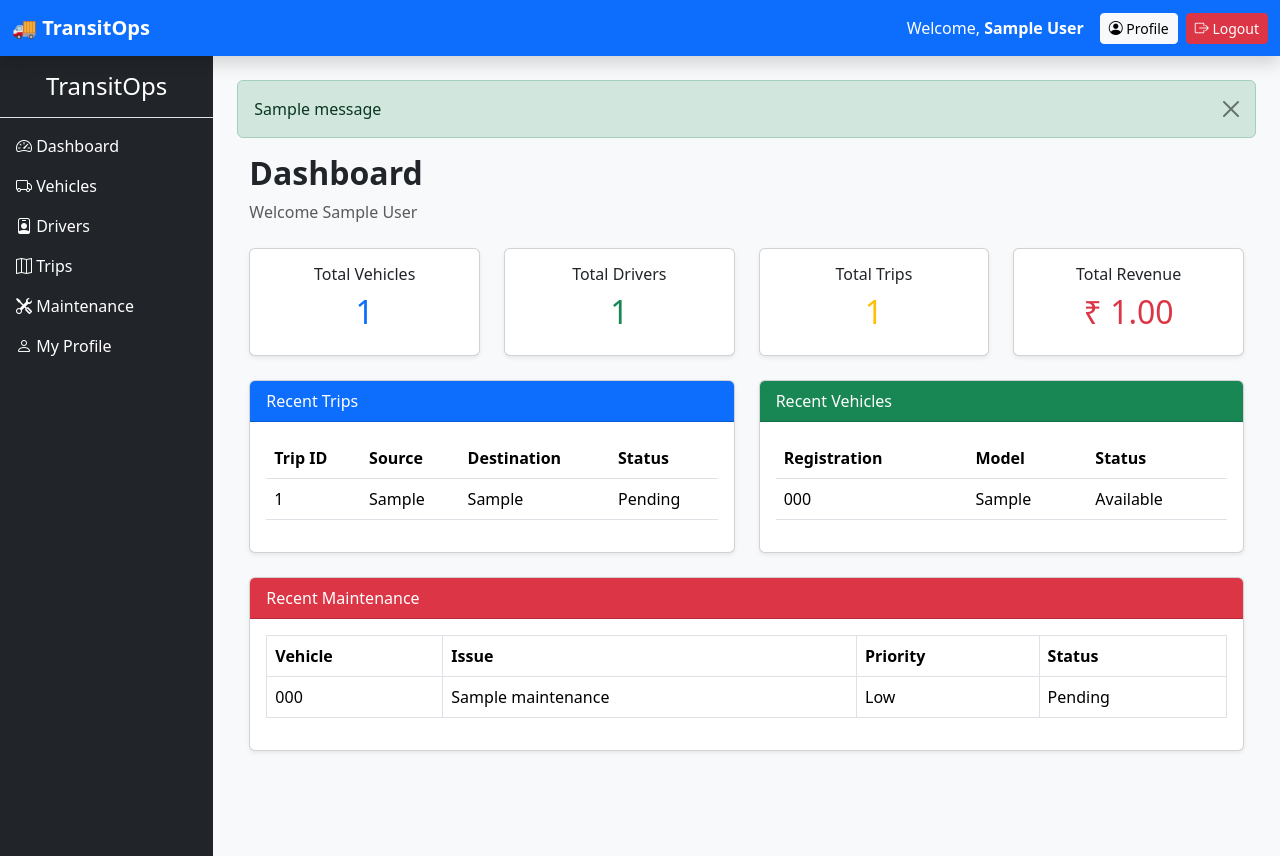
After one commit to Krishn2607/TransitOPS, a Django app: page /dashboard/ in a window 1280 px wide. The commit adds this page. Run offline with Django 5.2, Linux system fonts and the light colour scheme; a user stored in the database is signed in; tables that the repository leaves empty hold one stand-in row (values such as "Sample post"); one stand-in notice (Sample message) is shown.

Commit message:
dashboard compeleted

```diff
--- a/TransitOps/TransitOps/urls.py
+++ b/TransitOps/TransitOps/urls.py
@@ -23,7 +23,8 @@ from django.conf.urls.static import static
 urlpatterns = [
     path("admin/", admin.site.urls),
 
-    path("", include("accounts.urls")),        # Accounts
+    path("", include("accounts.urls")),
+    path("", include("dashboard.urls")),
 
 ]
 
--- a/TransitOps/dashboard/apps.py
+++ b/TransitOps/dashboard/apps.py
@@ -2,4 +2,5 @@ from django.apps import AppConfig
 
 
 class DashboardConfig(AppConfig):
-    name = 'dashboard'
+    default_auto_field = "django.db.models.BigAutoField"
+    name = "dashboard"
--- a/TransitOps/dashboard/urls.py
+++ b/TransitOps/dashboard/urls.py
@@ -1,4 +1,6 @@
 from django.urls import path
+from . import views
 
 urlpatterns = [
+    path("dashboard/", views.dashboard, name="dashboard"),
 ]
--- a/TransitOps/dashboard/views.py
+++ b/TransitOps/dashboard/views.py
@@ -1,3 +1,134 @@
 from django.shortcuts import render
+from django.contrib.auth.decorators import login_required
 
-# Create your views here.
+from fleet.models import Vehicle, Driver
+from trips.models import Trip
+from maintenance.models import Maintenance
+
+
+@login_required
+def dashboard(request):
+
+    # ===============================
+    # Dashboard Cards
+    # ===============================
+
+    total_vehicles = Vehicle.objects.count()
+    total_drivers = Driver.objects.count()
+    total_trips = Trip.objects.count()
+
+    available_vehicles = Vehicle.objects.filter(
+        status="Available"
+    ).count()
+
+    vehicles_on_trip = Vehicle.objects.filter(
+        status="On Trip"
+    ).count()
+
+    vehicles_in_maintenance = Vehicle.objects.filter(
+        status="In Maintenance"
+    ).count()
+
+    pending_trips = Trip.objects.filter(
+        status="Pending"
+    ).count()
+
+    dispatched_trips = Trip.objects.filter(
+        status="Dispatched"
+    ).count()
+
+    in_progress_trips = Trip.objects.filter(
+        status="In Progress"
+    ).count()
+
+    completed_trips = Trip.objects.filter(
+        status="Completed"
+    ).count()
+
+    cancelled_trips = Trip.objects.filter(
+        status="Cancelled"
+    ).count()
+
+    pending_maintenance = Maintenance.objects.filter(
+        status="Pending"
+    ).count()
+
+    scheduled_maintenance = Maintenance.objects.filter(
+        status="Scheduled"
+    ).count()
+
+    maintenance_in_progress = Maintenance.objects.filter(
+        status="In Progress"
+    ).count()
+
+    completed_maintenance = Maintenance.objects.filter(
+        status="Completed"
+    ).count()
+
+    # ===============================
+    # Revenue
+    # ===============================
+
+    total_revenue = 0
+
+    for trip in Trip.objects.all():
+        total_revenue += trip.revenue
+
+    # ===============================
+    # Recent Data
+    # ===============================
+
+    recent_trips = Trip.objects.order_by(
+        "-created_at"
+    )[:5]
+
+    recent_vehicles = Vehicle.objects.order_by(
+        "-created_at"
+    )[:5]
+
+    recent_maintenance = Maintenance.objects.order_by(
+        "-created_at"
+    )[:5]
+
+    # ===============================
+    # Context
+    # ===============================
+
+    context = {
+
+        # Dashboard Cards
+        "total_vehicles": total_vehicles,
+        "total_drivers": total_drivers,
+        "total_trips": total_trips,
+        "total_revenue": total_revenue,
+
+        # Vehicle Statistics
+        "available_vehicles": available_vehicles,
+        "vehicles_on_trip": vehicles_on_trip,
+        "vehicles_in_maintenance": vehicles_in_maintenance,
+
+        # Trip Statistics
+        "pending_trips": pending_trips,
+        "dispatched_trips": dispatched_trips,
+        "in_progress_trips": in_progress_trips,
+        "completed_trips": completed_trips,
+        "cancelled_trips": cancelled_trips,
+
+        # Maintenance Statistics
+        "pending_maintenance": pending_maintenance,
+        "scheduled_maintenance": scheduled_maintenance,
+        "maintenance_in_progress": maintenance_in_progress,
+        "completed_maintenance": completed_maintenance,
+
+        # Recent Tables
+        "recent_trips": recent_trips,
+        "recent_vehicles": recent_vehicles,
+        "recent_maintenance": recent_maintenance,
+
+    }
+
+    return render(
+        request,
+        "dashboard/dashboard.html",
+        context
+    )
--- a/TransitOps/templates/base.html
+++ b/TransitOps/templates/base.html
@@ -1,69 +1,149 @@
 {% load static %}
-<!DOCTYPE html>
+<!doctype html>
 <html lang="en">
+  <head>
+    <meta charset="UTF-8" />
 
-<head>
-    <meta charset="UTF-8">
-    <meta name="viewport" content="width=device-width, initial-scale=1.0">
+    <meta name="viewport" content="width=device-width, initial-scale=1.0" />
+
     <title>{% block title %}TransitOps{% endblock %}</title>
 
-    <link href="https://cdn.jsdelivr.net/npm/bootstrap@5.3.3/dist/css/bootstrap.min.css" rel="stylesheet">
+    <!-- Bootstrap -->
+    <link
+      href="https://cdn.jsdelivr.net/npm/bootstrap@5.3.3/dist/css/bootstrap.min.css"
+      rel="stylesheet"
+    />
 
-    <link href="https://cdn.jsdelivr.net/npm/bootstrap-icons@1.11.3/font/bootstrap-icons.min.css" rel="stylesheet">
+    <!-- Bootstrap Icons -->
+    <link
+      href="https://cdn.jsdelivr.net/npm/bootstrap-icons@1.11.3/font/bootstrap-icons.min.css"
+      rel="stylesheet"
+    />
 
-    <link rel="stylesheet" href="{% static 'css/style.css' %}">
-</head>
+    <!-- Custom CSS -->
+    <link rel="stylesheet" href="{% static 'css/style.css' %}" />
+  </head>
 
-<body class="bg-light">
+  <body class="bg-light">
+    {% if user.is_authenticated %}
 
-{% if user.is_authenticated %}
+    <!-- ===================== NAVBAR ===================== -->
 
-<nav class="navbar navbar-dark bg-primary">
+    <nav class="navbar navbar-expand-lg navbar-dark bg-primary shadow">
+      <div class="container-fluid">
+        <a class="navbar-brand fw-bold" href="{% url 'dashboard' %}">
+          🚚 TransitOps
+        </a>
+
+        <div class="d-flex align-items-center">
+          <span class="text-white me-3">
+            Welcome,
+            <strong>{{ user.first_name }} {{ user.last_name }}</strong>
+          </span>
+
+          <a href="{% url 'profile' %}" class="btn btn-light btn-sm me-2">
+            <i class="bi bi-person-circle"></i>
+            Profile
+          </a>
+
+          <a href="{% url 'logout' %}" class="btn btn-danger btn-sm">
+            <i class="bi bi-box-arrow-right"></i>
+            Logout
+          </a>
+        </div>
+      </div>
+    </nav>
 
     <div class="container-fluid">
+      <div class="row">
+        <!-- ===================== SIDEBAR ===================== -->
 
-        <a class="navbar-brand" href="#">
-            🚚 TransitOps
-        </a>
+        <div class="col-md-2 bg-dark text-white min-vh-100 p-0">
+          <h4 class="text-center py-3 border-bottom">TransitOps</h4>
 
-        <div>
+          <ul class="nav flex-column">
+            <li class="nav-item">
+              <a href="{% url 'dashboard' %}" class="nav-link text-white">
+                <i class="bi bi-speedometer2"></i>
+                Dashboard
+              </a>
+            </li>
 
-            <a href="{% url 'profile' %}" class="btn btn-light btn-sm">
-                Profile
-            </a>
+            <li class="nav-item">
+              <a href="#" class="nav-link text-white">
+                <i class="bi bi-truck"></i>
+                Vehicles
+              </a>
+            </li>
 
-            <a href="{% url 'logout' %}" class="btn btn-danger btn-sm">
-                Logout
-            </a>
+            <li class="nav-item">
+              <a href="#" class="nav-link text-white">
+                <i class="bi bi-person-badge"></i>
+                Drivers
+              </a>
+            </li>
 
+            <li class="nav-item">
+              <a href="#" class="nav-link text-white">
+                <i class="bi bi-map"></i>
+                Trips
+              </a>
+            </li>
+
+            <li class="nav-item">
+              <a href="#" class="nav-link text-white">
+                <i class="bi bi-tools"></i>
+                Maintenance
+              </a>
+            </li>
+
+            <li class="nav-item">
+              <a href="{% url 'profile' %}" class="nav-link text-white">
+                <i class="bi bi-person"></i>
+                My Profile
+              </a>
+            </li>
+          </ul>
         </div>
 
-    </div>
+        <!-- ===================== CONTENT ===================== -->
 
-</nav>
+        <div class="col-md-10 p-4">
+          {% else %}
 
-{% endif %}
+          <div class="container mt-5">
+            {% endif %}
 
-<div class="container mt-4">
+            <!-- ===================== MESSAGES ===================== -->
 
-    {% if messages %}
+            {% if messages %} {% for message in messages %}
 
-        {% for message in messages %}
+            <div
+              class="alert alert-{{ message.tags }} alert-dismissible fade show"
+            >
+              {{ message }}
 
-            <div class="alert alert-{{ message.tags }}">
-                {{ message }}
+              <button
+                type="button"
+                class="btn-close"
+                data-bs-dismiss="alert"
+              ></button>
             </div>
 
-        {% endfor %}
+            {% endfor %} {% endif %}
+
+            <!-- ===================== PAGE CONTENT ===================== -->
+
+            {% block content %} {% endblock %} {% if user.is_authenticated %}
+          </div>
+        </div>
+      </div>
+
+      {% else %}
+    </div>
 
     {% endif %}
 
-    {% block content %}
-    {% endblock %}
-
-</div>
-
-<script src="https://cdn.jsdelivr.net/npm/bootstrap@5.3.3/dist/js/bootstrap.bundle.min.js"></script>
-
-</body>
+    <script src="https://cdn.jsdelivr.net/npm/bootstrap@5.3.3/dist/js/bootstrap.bundle.min.js"></script>
+  </body>
 </html>
--- /dev/null
+++ b/TransitOps/templates/dashboard/dashboard.html
@@ -0,0 +1,249 @@
+{% extends "base.html" %}
+
+{% block title %}Dashboard{% endblock %}
+
+{% block content %}
+
+<div class="container-fluid">
+
+    <div class="mb-4">
+        <h2 class="fw-bold">Dashboard</h2>
+        <p class="text-muted">
+            Welcome {{ user.first_name }} {{ user.last_name }}
+        </p>
+    </div>
+
+    <div class="row">
+
+        <div class="col-md-3 mb-4">
+            <div class="card shadow-sm">
+                <div class="card-body text-center">
+                    <h6>Total Vehicles</h6>
+                    <h2 class="text-primary">{{ total_vehicles }}</h2>
+                </div>
+            </div>
+        </div>
+
+        <div class="col-md-3 mb-4">
+            <div class="card shadow-sm">
+                <div class="card-body text-center">
+                    <h6>Total Drivers</h6>
+                    <h2 class="text-success">{{ total_drivers }}</h2>
+                </div>
+            </div>
+        </div>
+
+        <div class="col-md-3 mb-4">
+            <div class="card shadow-sm">
+                <div class="card-body text-center">
+                    <h6>Total Trips</h6>
+                    <h2 class="text-warning">{{ total_trips }}</h2>
+                </div>
+            </div>
+        </div>
+
+        <div class="col-md-3 mb-4">
+            <div class="card shadow-sm">
+                <div class="card-body text-center">
+                    <h6>Total Revenue</h6>
+                    <h2 class="text-danger">
+                        ₹ {{ total_revenue }}
+                    </h2>
+                </div>
+            </div>
+        </div>
+
+    </div>
+
+    <div class="row">
+
+        <div class="col-lg-6">
+
+            <div class="card shadow-sm">
+
+                <div class="card-header bg-primary text-white">
+                    Recent Trips
+                </div>
+
+                <div class="card-body table-responsive">
+
+                    <table class="table table-hover">
+
+                        <thead>
+                            <tr>
+                                <th>Trip ID</th>
+                                <th>Source</th>
+                                <th>Destination</th>
+                                <th>Status</th>
+                            </tr>
+                        </thead>
+
+                        <tbody>
+
+                        {% for trip in recent_trips %}
+
+                        <tr>
+
+                            <td>{{ trip.trip_id }}</td>
+                            <td>{{ trip.source }}</td>
+                            <td>{{ trip.destination }}</td>
+                            <td>{{ trip.status }}</td>
+
+                        </tr>
+
+                        {% empty %}
+
+                        <tr>
+
+                            <td colspan="4" class="text-center">
+
+                                No Trips Available
+
+                            </td>
+
+                        </tr>
+
+                        {% endfor %}
+
+                        </tbody>
+
+                    </table>
+
+                </div>
+
+            </div>
+
+        </div>
+
+        <div class="col-lg-6">
+
+            <div class="card shadow-sm">
+
+                <div class="card-header bg-success text-white">
+
+                    Recent Vehicles
+
+                </div>
+
+                <div class="card-body table-responsive">
+
+                    <table class="table table-hover">
+
+                        <thead>
+
+                            <tr>
+
+                                <th>Registration</th>
+                                <th>Model</th>
+                                <th>Status</th>
+
+                            </tr>
+
+                        </thead>
+
+                        <tbody>
+
+                        {% for vehicle in recent_vehicles %}
+
+                        <tr>
+
+                            <td>{{ vehicle.registration_number }}</td>
+
+                            <td>{{ vehicle.vehicle_model }}</td>
+
+                            <td>{{ vehicle.status }}</td>
+
+                        </tr>
+
+                        {% empty %}
+
+                        <tr>
+
+                            <td colspan="3" class="text-center">
+
+                                No Vehicles Available
+
+                            </td>
+
+                        </tr>
+
+                        {% endfor %}
+
+                        </tbody>
+
+                    </table>
+
+                </div>
+
+            </div>
+
+        </div>
+
+    </div>
+
+    <div class="card shadow-sm mt-4">
+
+        <div class="card-header bg-danger text-white">
+
+            Recent Maintenance
+
+        </div>
+
+        <div class="card-body table-responsive">
+
+            <table class="table table-bordered">
+
+                <thead>
+
+                    <tr>
+
+                        <th>Vehicle</th>
+                        <th>Issue</th>
+                        <th>Priority</th>
+                        <th>Status</th>
+
+                    </tr>
+
+                </thead>
+
+                <tbody>
+
+                {% for maintenance in recent_maintenance %}
+
+                <tr>
+
+                    <td>{{ maintenance.vehicle.registration_number }}</td>
+
+                    <td>{{ maintenance.issue_title }}</td>
+
+                    <td>{{ maintenance.priority }}</td>
+
+                    <td>{{ maintenance.status }}</td>
+
+                </tr>
+
+                {% empty %}
+
+                <tr>
+
+                    <td colspan="4" class="text-center">
+
+                        No Maintenance Records
+
+                    </td>
+
+                </tr>
+
+                {% endfor %}
+
+                </tbody>
+
+            </table>
+
+        </div>
+
+    </div>
+
+</div>
+
+{% endblock %}
```
